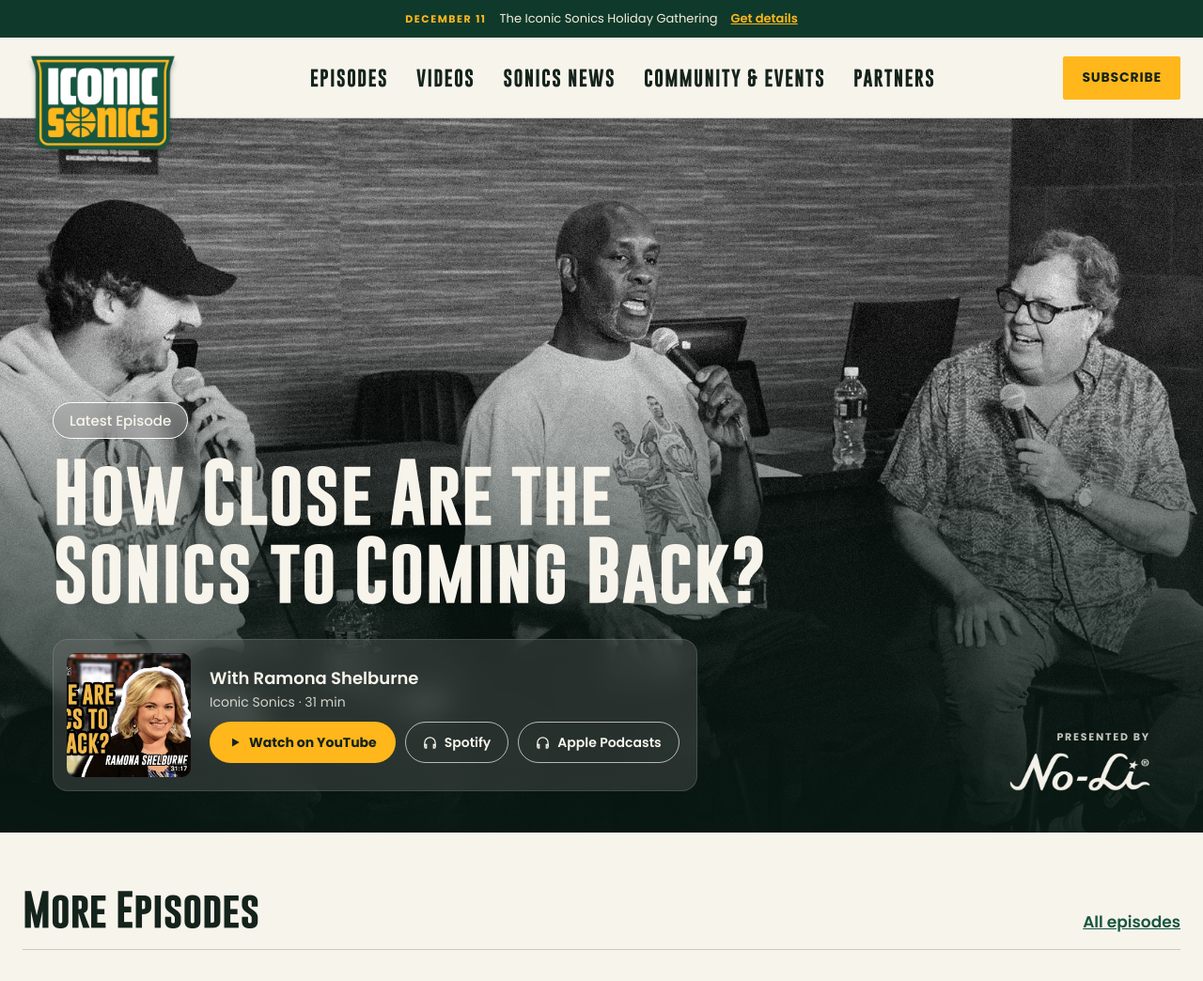
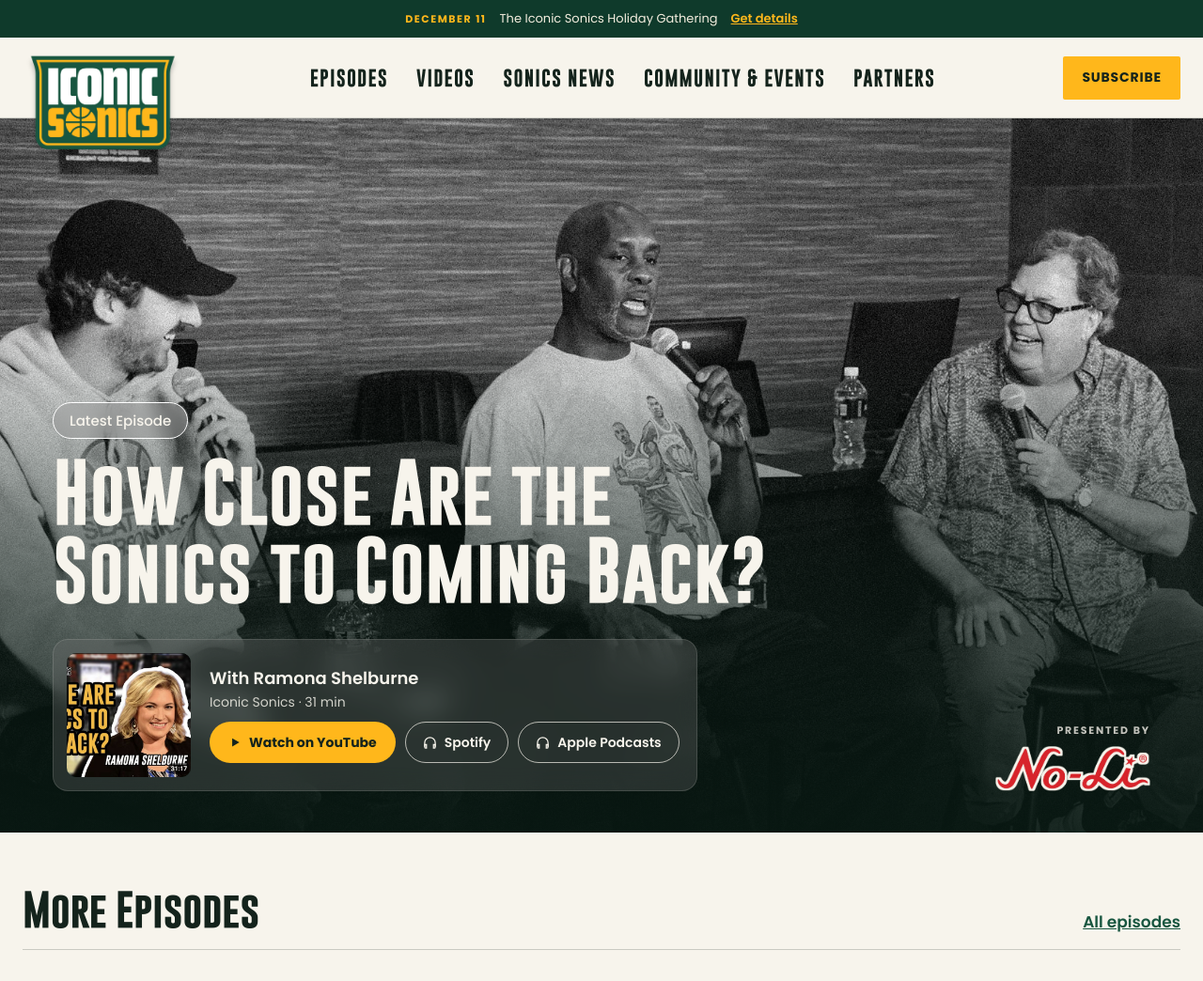
Before and after one commit to atmosphericwebdesign/Iconic-Sonics-Site, an Astro site: page / in a window 1280 px wide. Shown: the top 1044 px of the page at 94% size. Built offline with nearby package versions, Linux system fonts and the light colour scheme; Astro itself is replaced by a stand-in of ours.

Commit message:
Hero No-Li logo: red with a cream outline, 10% larger
Co-Authored-By: Claude Opus 5.5 <noreply@anthropic.com>
Claude-Session: https://claude.ai/code/session_01A2yxBzZ8GpKDdXRcE758fk

```diff
--- a/src/pages/index.astro
+++ b/src/pages/index.astro
@@ -40,7 +40,7 @@ const jsonLd = { '@type': 'PodcastSeries', name: 'Iconic Sonics', url: site.url,
 {presenter && (
 <a href={`/partners/#${presenter.id}`} class="hero-presenter" aria-label={`Presented by ${presenter.name}`} style="position: absolute; z-index: 2; right: max(56px, calc((100% - 1392px) / 2 + 56px)); bottom: 44px; display: flex; flex-direction: column; align-items: flex-end; gap: 8px; text-decoration: none; color: rgba(247,244,236,.78)">
 <span style="font-size: 11px; font-weight: 700; letter-spacing: .16em; text-transform: uppercase">Presented by</span>
-<img src="/assets/noli-logo-light.png" alt={presenter.name} width="150" height="41" style="display: block; width: 150px; height: auto">
+<img src="/assets/noli-logo-hero.png" alt={presenter.name} width="165" height="48" style="display: block; width: 165px; height: auto">
 </a>
 )}
 </div>
--- a/src/styles/home.css
+++ b/src/styles/home.css
@@ -56,7 +56,7 @@ input:focus,button:focus-visible,a:focus-visible{outline:3px solid #FFB71B;outli
 .hero-art .hero-body{padding-top:calc(50cqw + 8px)!important}
 .hero-body{padding:24px 20px 26px!important}
 .hero-presenter{position:relative!important;right:auto!important;bottom:auto!important;flex-direction:row!important;align-items:center!important;justify-content:center!important;gap:12px!important;padding:12px 20px 30px}
-.hero-presenter img{width:96px!important}
+.hero-presenter img{width:106px!important}
 .hero-title{font-size:30px!important}
 .hero-card{display:grid!important;grid-template-columns:76px minmax(0,1fr);align-items:center;width:100%;gap:14px!important;padding:12px!important}
 .hero-thumb{width:76px!important;height:76px!important;border-radius:8px!important}
```
Also changed, not shown: public/assets/noli-logo-hero.png (added).
